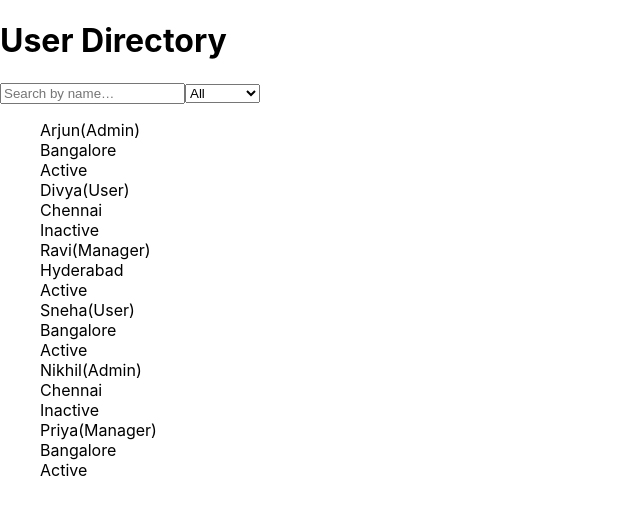
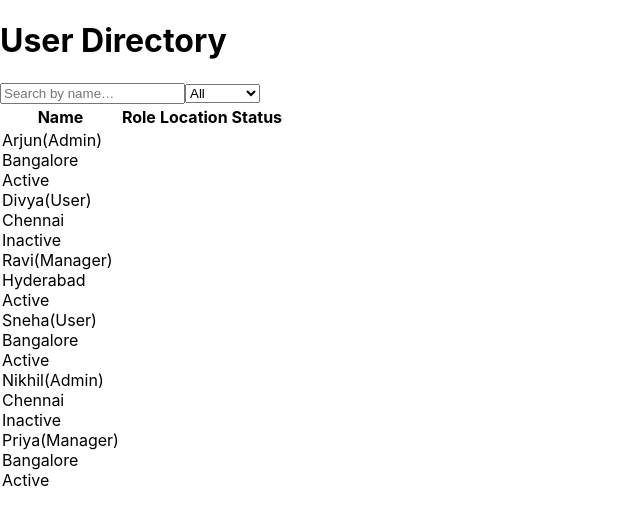
Before and after one commit to Nitish279/Demo, a React (Create React App) app: page / in a window 1280 px wide. Shown: the top 524 px of the page, without its empty margins (0-640 px from the left). Built offline with nearby package versions, Linux system fonts and the light colour scheme.

Commit message:
tailwindcss removed

```diff
--- a/package.json
+++ b/package.json
@@ -45,10 +45,5 @@
       "last 1 firefox version",
       "last 1 safari version"
     ]
-  },
-  "devDependencies": {
-    "autoprefixer": "^10.4.21",
-    "postcss": "^8.5.3",
-    "tailwindcss": "^4.1.7"
   }
 }
--- a/src/App.jsx
+++ b/src/App.jsx
@@ -14,12 +14,10 @@ export default function App() {
   const filtered = useFilteredUsers(users, searchTerm, selectedRole);
 
   return (
-    <div className="min-h-screen bg-gradient-to-br from-blue-50 to-purple-100 flex flex-col items-center py-10">
-      <div className="bg-white shadow-lg rounded-xl p-8 w-full max-w-2xl">
-        <h1 className="text-3xl font-bold text-center text-purple-700 mb-8 tracking-tight">
-          User Directory
-        </h1>
-        <div className="flex flex-col sm:flex-row gap-4 mb-8 justify-center">
+    <div className="app-root">
+      <div className="app-container">
+        <h1 className="app-title">User Directory</h1>
+        <div className="app-filters">
           <SearchBar value={searchTerm} onChange={setSearchTerm} />
           <RoleFilter
             users={users}
--- a/src/components/FilterPanel/RoleFilter.jsx
+++ b/src/components/FilterPanel/RoleFilter.jsx
@@ -8,7 +8,7 @@ export default function RoleFilter({ users, selected, onSelect }) {
     <select
       value={selected}
       onChange={(e) => onSelect(e.target.value)}
-      className="px-4 py-2 border border-gray-300 rounded-lg shadow-sm focus:outline-none focus:ring-2 focus:ring-purple-400 w-full sm:w-48 transition"
+      className="role-filter"
     >
       <option>All</option>
       {roles.map((role) => (
--- a/src/components/FilterPanel/SearchBar.jsx
+++ b/src/components/FilterPanel/SearchBar.jsx
@@ -7,7 +7,7 @@ export default function SearchBar({ value, onChange }) {
       placeholder="Search by name…"
       value={value}
       onChange={(e) => onChange(e.target.value)}
-      className="px-4 py-2 border border-gray-300 rounded-lg shadow-sm focus:outline-none focus:ring-2 focus:ring-purple-400 w-full sm:w-64 transition"
+      className="search-bar"
     />
   );
 }
--- a/src/components/UserList/UserCard.jsx
+++ b/src/components/UserList/UserCard.jsx
@@ -2,20 +2,14 @@
 
 export default function UserCard({ user }) {
   return (
-    <div className="asdfgh bg-purple-50 border border-purple-200 rounded-lg p-4 flex flex-col sm:flex-row sm:items-center justify-between shadow-sm hover:shadow-md transition ">
+    <div className="user-card">
       <div>
-        <span className="font-semibold text-lg text-purple-800">
-          {user.name}
-        </span>
-        <span className="ml-2 text-sm text-gray-500">({user.role})</span>
-        <div className="text-gray-600 text-sm">{user.location}</div>
+        <span className="user-name">{user.name}</span>
+        <span className="user-role">({user.role})</span>
+        <div className="user-location">{user.location}</div>
       </div>
-      <div className="mt-2 sm:mt-0">
-        <span
-          className={
-            user.active ? "text-green-600 font-bold" : "text-red-500 font-bold"
-          }
-        >
+      <div>
+        <span className={user.active ? "user-active" : "user-inactive"}>
           {user.active ? "Active" : "Inactive"}
         </span>
       </div>
--- a/src/components/UserList/UserList.jsx
+++ b/src/components/UserList/UserList.jsx
@@ -2,15 +2,24 @@ import UserCard from "./UserCard";
 
 // UserList component to display a list of users
 export default function UserList({ users }) {
-  if (!users.length)
-    return (
-      <p className="text-center text-gray-500 italic py-8">No users found.</p>
-    );
+  if (!users.length) return <p className="user-list-empty">No users found.</p>;
   return (
-    <ul className="space-y-4">
-      {users.map((u) => (
-        <UserCard key={u.id} user={u} />
-      ))}
-    </ul>
+    <div className="user-list-table-wrapper">
+      <table className="user-list-table">
+        <thead>
+          <tr>
+            <th>Name</th>
+            <th>Role</th>
+            <th>Location</th>
+            <th>Status</th>
+          </tr>
+        </thead>
+        <tbody>
+          {users.map((u) => (
+            <UserCard key={u.id} user={u} />
+          ))}
+        </tbody>
+      </table>
+    </div>
   );
 }
--- a/src/index.css
+++ b/src/index.css
@@ -1,7 +1,3 @@
-@tailwind base;
-@tailwind components;
-@tailwind utilities;
-
 body {
   margin: 0;
   font-family: -apple-system, BlinkMacSystemFont, 'Segoe UI', 'Roboto', 'Oxygen',
```
Also changed, not shown: tailwind.config.js (deleted, +0 -7 lines), 1 other file (tests, documents, lock files or other folders).
